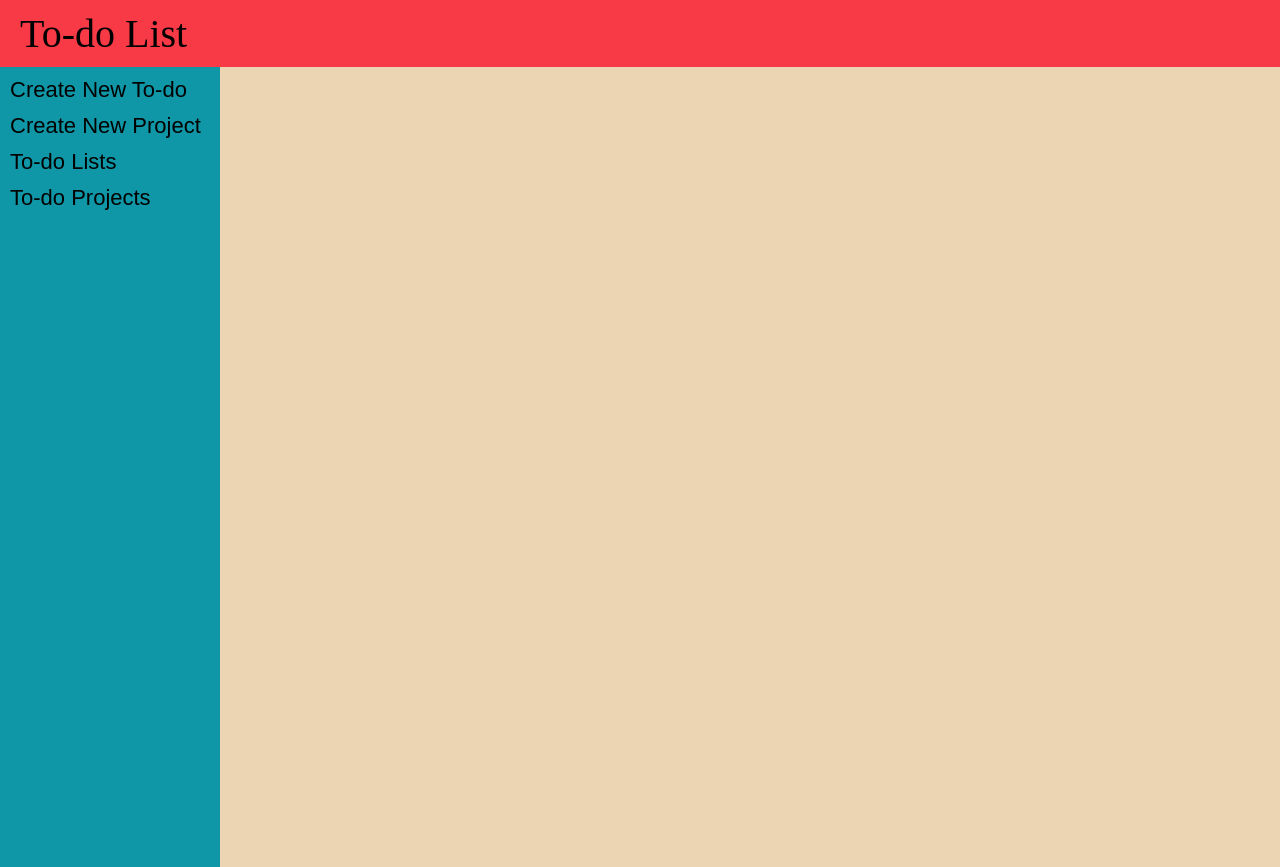
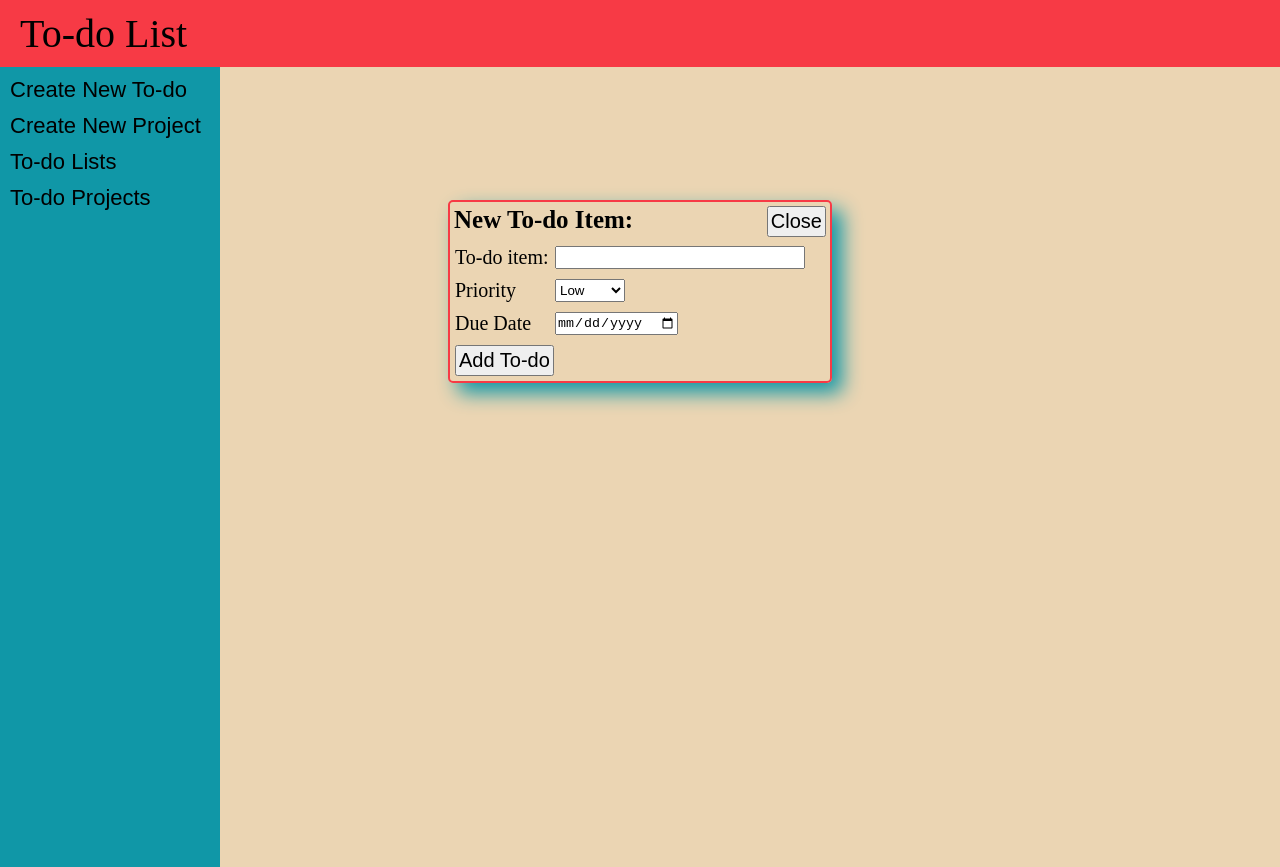
Before and after one commit to seanpoul/project-todo-list, a website built with webpack: page src/template.html in a window 1280 px wide. Both pictures are taken after a click on the button "Create New To-do". Built offline with nearby package versions, Linux system fonts and the light colour scheme.

Commit message:
Add event listener for open/close popup

```diff
--- /dev/null
+++ b/src/eventlistener.js
@@ -0,0 +1,29 @@
+export let listenerButton = function () {
+    const listButton = document.querySelector('#createNewList');
+    const listPopup = document.querySelector('#popupListContainer');
+    const listClose = document.querySelector('#closeListPopup');
+    const projectButton = document.querySelector('#createNewProject');
+    const projectPopup = document.querySelector('#popupProjectContainer');
+    const projectClose = document.querySelector('#closeProjectPopup');
+
+    listButton.addEventListener('click', () => {
+        listPopup.style.visibility = "visible";
+    })
+
+    listClose.addEventListener('click', () => {
+        listPopup.style.visibility = "hidden";
+    })
+
+
+
+
+
+
+    projectButton.addEventListener('click', () => {
+        projectPopup.style.visibility = "visible";
+    })
+
+    projectClose.addEventListener('click', () => {
+        projectPopup.style.visibility = "hidden";
+    })
+}
--- a/src/index.js
+++ b/src/index.js
@@ -1,8 +1,11 @@
 import './style.css';
+import { listenerButton } from './eventlistener.js';
 import { createTodoList } from './createTodo.js';
+
+
 
 // add event listener to know which function to run
 // sidebar.addEventListener('click', (event) => {
-createPopup(info)
+listenerButton()
 createTodoList()
 // })
--- a/src/template.html
+++ b/src/template.html
@@ -5,7 +5,6 @@
     <meta charset="utf-8" />
     <meta name="viewport" content="width=device-width, initial-scale=1.0">
     <title>Project: To-do List</title>
-    <script src="../dist/main.js"></script>
 </head>
 
 <body>
@@ -24,7 +23,7 @@
     <div id="popupListContainer">
         <div id="headerPopup">
             <h4 id="titlePopup">New To-do Item:</h4>
-            <button id="closeButtonPopup">Close</button>
+            <button id="closeListPopup">Close</button>
         </div>
         <div class="bodyPopup">
             <form action="" id="listForm">
@@ -51,7 +50,7 @@
     <div id="popupProjectContainer">
         <div id="headerPopup">
             <h4 id="titlePopup">New To-do Item:</h4>
-            <button id="closeButtonPopup">Close</button>
+            <button id="closeProjectPopup">Close</button>
         </div>
         <div class="bodyPopup">
             <form action="" id="projectForm">
```
Also changed, not shown: src/createTodo.js (+7 -4 lines), dist/index.html, dist/main.js.
